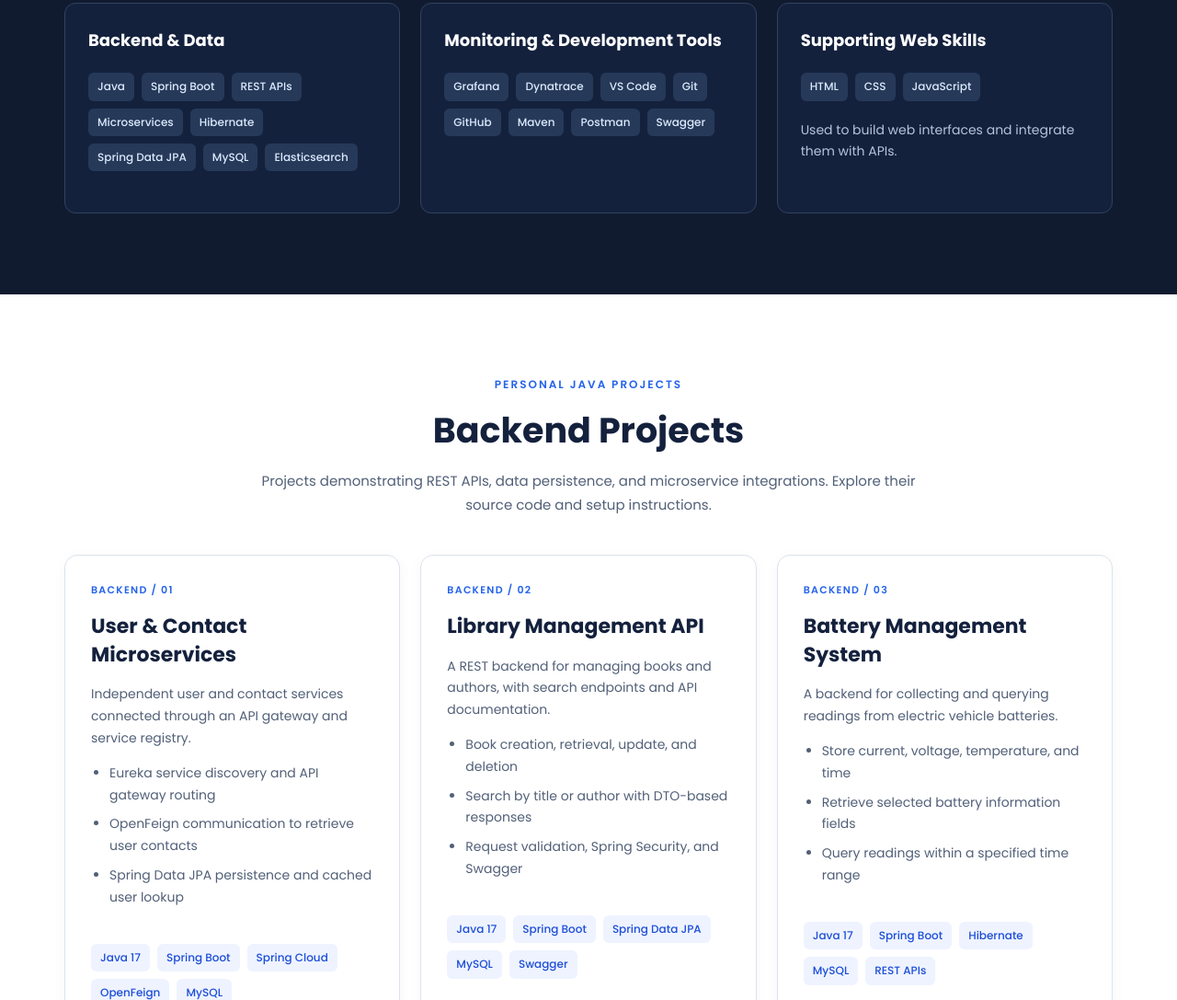
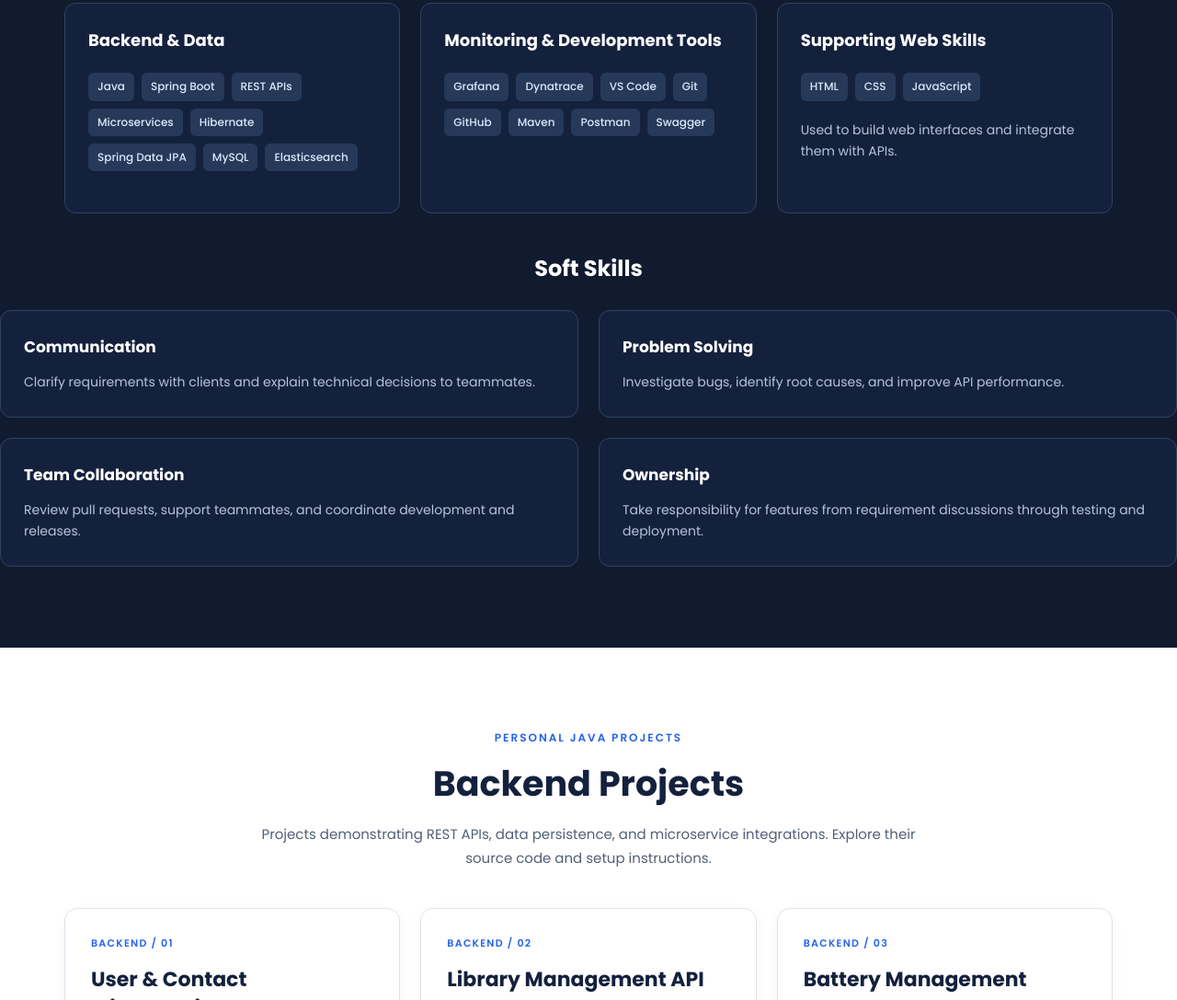
Before and after one commit to Noorish100/portfolio, a plain HTML site: page index.html in a window 1280 px wide. Shown: the part 1659-2746 px from the top of the page at 92% size. Drawn offline with Linux system fonts and the light colour scheme.

Commit message:
added soft skills

```diff
--- a/index.html
+++ b/index.html
@@ -35,6 +35,12 @@
           <a href="#backend">Backend Projects</a>
           <a href="#projects">Web Project</a>
           <a href="#education">Education</a>
+          <a
+  href="https://drive.google.com/file/d/1UOmsviyrsghC_s17pWU6KnJoW9VMHS8G/view?usp=sharing"
+  target="_blank"
+  rel="noopener noreferrer">
+  Resume
+</a>
           <a href="#contact">Contact</a>
         </nav>
       </div>
@@ -196,6 +202,43 @@
             </article>
           </div>
         </div>
+        <div class="soft-skills">
+  <h3>Soft Skills</h3>
+
+  <div class="soft-skills-grid">
+    <article class="skill-group">
+      <h4>Communication</h4>
+      <p>
+        Clarify requirements with clients and explain
+        technical decisions to teammates.
+      </p>
+    </article>
+
+    <article class="skill-group">
+      <h4>Problem Solving</h4>
+      <p>
+        Investigate bugs, identify root causes, and
+        improve API performance.
+      </p>
+    </article>
+
+    <article class="skill-group">
+      <h4>Team Collaboration</h4>
+      <p>
+        Review pull requests, support teammates,
+        and coordinate development and releases.
+      </p>
+    </article>
+
+    <article class="skill-group">
+      <h4>Ownership</h4>
+      <p>
+        Take responsibility for features from requirement
+        discussions through testing and deployment.
+      </p>
+    </article>
+  </div>
+</div>
       </section>
 
       <!-- BACKEND PROJECTS -->
--- a/style.css
+++ b/style.css
@@ -788,3 +788,30 @@ textarea:focus-visible {
     transition: none !important;
   }
 }
+
+.soft-skills {
+  margin-top: 40px;
+}
+
+.soft-skills > h3 {
+  text-align: center;
+  font-size: 24px;
+  margin-bottom: 24px;
+}
+
+.soft-skills-grid {
+  display: grid;
+  grid-template-columns: repeat(2, minmax(0, 1fr));
+  gap: 22px;
+}
+
+.soft-skills-grid h4 {
+  font-size: 17px;
+  margin-bottom: 12px;
+}
+
+@media (max-width: 650px) {
+  .soft-skills-grid {
+    grid-template-columns: 1fr;
+  }
+}
```
